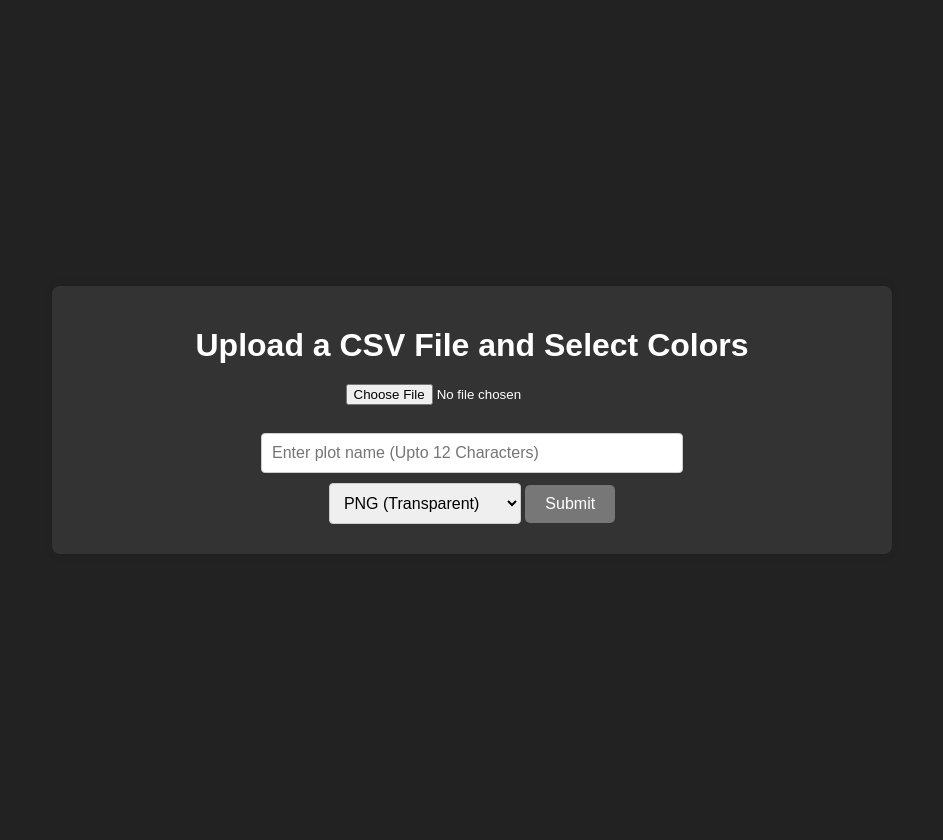
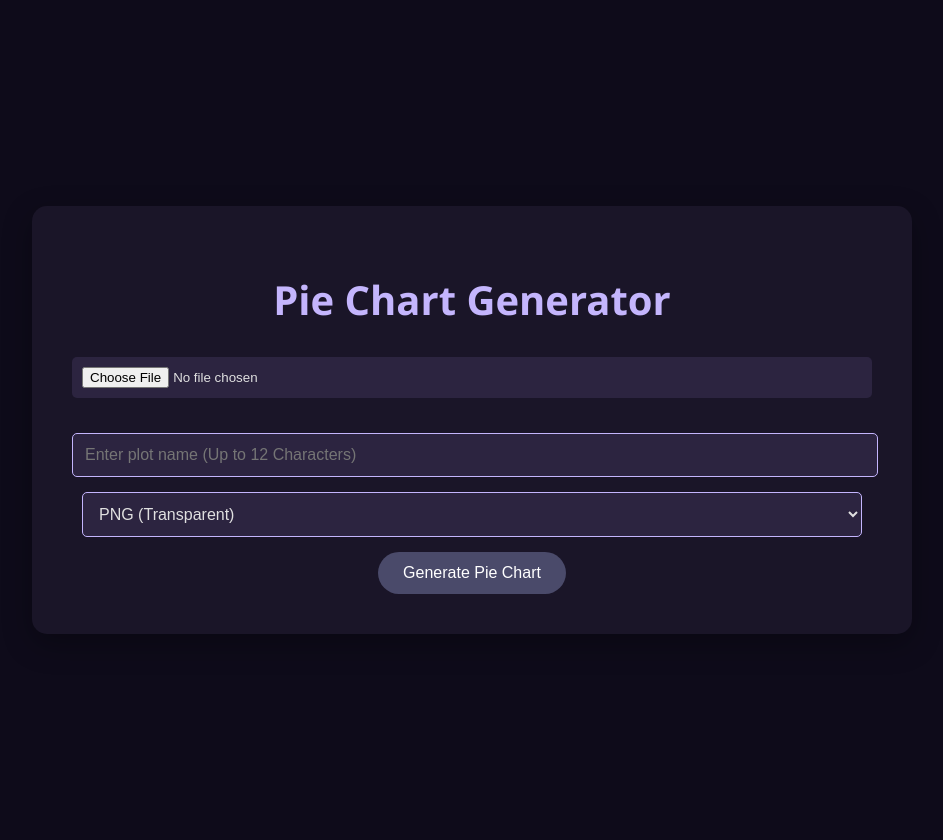
Before and after one commit to Pavan-RESTs/UK_Client, a Flask app: page / in a window 1280 px wide. Shown: the whole page, without its empty margins (168-1111 px from the left). Run offline with Flask 3, Linux system fonts and the light colour scheme.

Commit message:
Added center color selection

```diff
--- a/app.py
+++ b/app.py
@@ -8,17 +8,12 @@ import matplotlib.colors as mcolors
 from matplotlib import font_manager as fm
 import matplotlib.patches as patches
 import random
-import webbrowser
-from threading import Timer
 import json
 from core_file import giveFig
-
-
 
 random.seed(38)
 
 app = Flask(__name__)
-
 app.config['UPLOAD_FOLDER'] = 'uploads'
 app.config['RESULT_FOLDER'] = 'static/results'
 os.makedirs(app.config['UPLOAD_FOLDER'], exist_ok=True)
@@ -57,14 +52,14 @@ def upload_file():
     if file and file.filename.endswith('.csv'):
         filepath = os.path.join(app.config['UPLOAD_FOLDER'], 'data.csv')
         file.save(filepath)
-        df = pd.read_csv(filepath)
+        df = pd.read_csv(filepath, encoding='utf-8')
 
         selected_colors = json.loads(request.form.get('selectedColors', '[]'))
         custom_text = request.form.get('customText', 'Languages')
-        global file_format
-        file_format = request.form.get('fileFormat', 'png')  # Extract the selected file format
-        print(file_format)
-        giveFig(False, df, custom_text, False, True, lw=1, dpi1=1300, l=18, b=8, colors=selected_colors, format=file_format)
+        file_format = request.form.get('fileFormat', 'png')
+        center_color = request.form.get('centerColor', 'white')
+
+        giveFig(False, df, custom_text, False, True, lw=1, dpi1=100, l=18, b=8, colors=selected_colors, format=file_format, center_color=center_color)  # Modified to include center_color
 
         return render_template('result.html', img_path=f'static/results/plot.png')
 
@@ -72,11 +67,8 @@ def upload_file():
 
 @app.route('/download')
 def download_file():
-    filename = f'plot.{file_format}'  # Update the file extension based on the format
-    print(filename)
+    filename = f'plot.{file_format}'
     return send_file(os.path.join(app.config['RESULT_FOLDER'], filename), as_attachment=True)
-
-
 
 @app.route('/colors/<filename>')
 def serve_color(filename):
@@ -84,6 +76,3 @@ def serve_color(filename):
 
 if __name__ == '__main__':
     FlaskUI(app=app, server="flask").run()
-    # ui.run()
-    # Timer(1, open_browser).start()
-    # app.run(port=5000,debug=True)
--- a/templates/index.html
+++ b/templates/index.html
@@ -1,14 +1,46 @@
 <!DOCTYPE html>
-<html>
+<html lang="en">
   <head>
     <meta charset="UTF-8" />
+    <meta name="viewport" content="width=device-width, initial-scale=1.0" />
     <title>Pie Chart Generator</title>
-    <link rel="icon" href="Icon_.png" type="image/png" />
+    <link rel="icon" href="./Icon_.png" type="image/png" />
     <style>
+      :root {
+        --bg-color: #0e0b1a;
+        --container-bg: #1a1528;
+        --primary-color: #8b5cf6;
+        --secondary-color: #c4b5fd;
+        --text-color: #e0e0e0;
+        --input-bg: #2c2440;
+        --card-bg: #231c3a;
+      }
+
+      @keyframes radiantPulse {
+        0% {
+          box-shadow: 0 0 0 0 rgba(139, 92, 246, 0.4);
+        }
+        70% {
+          box-shadow: 0 0 0 10px rgba(139, 92, 246, 0);
+        }
+        100% {
+          box-shadow: 0 0 0 0 rgba(139, 92, 246, 0);
+        }
+      }
+
+      @keyframes fadeIn {
+        from {
+          opacity: 0;
+        }
+        to {
+          opacity: 1;
+        }
+      }
+
       body {
-        font-family: Arial, sans-serif;
-        background-color: #222; /* Dark background */
-        color: #fff; /* Light text */
+        font-family: "Segoe UI", Tahoma, Geneva, Verdana, sans-serif;
+        background-color: var(--bg-color);
+        color: var(--text-color);
         display: flex;
         justify-content: center;
         align-items: center;
@@ -16,86 +48,143 @@
         margin: 0;
         padding: 20px;
       }
+
       .container {
-        background: #333; /* Dark container background */
-        padding: 20px;
-        border-radius: 8px;
-        box-shadow: 0 0 10px rgba(0, 0, 0, 0.1);
+        background: var(--container-bg);
+        padding: 40px;
+        border-radius: 15px;
+        box-shadow: 0 10px 30px rgba(0, 0, 0, 0.3);
         text-align: center;
         max-width: 800px;
         width: 100%;
       }
+
       h1 {
+        margin-bottom: 30px;
+        color: var(--secondary-color);
+        font-size: 2.5em;
+        animation: fadeIn 1s ease-out;
+      }
+
+      input[type="file"] {
         margin-bottom: 20px;
-        color: #fff; /* Light text for headings */
+        background-color: var(--input-bg);
+        color: var(--text-color);
+        border: none;
+        padding: 10px;
+        border-radius: 5px;
+        width: calc(100% - 20px);
+        transition: background-color 0.3s ease;
       }
-      input[type="file"] {
-        margin-bottom: 0px;
+
+      input[type="file"]:hover {
+        background-color: #3d3256;
       }
+
       input[type="submit"] {
-        display: inline;
-        background-color: rgba(0, 123, 255, 0.8);
-        color: #fff;
+        background-color: var(--primary-color);
+        color: white;
         border: none;
-        padding: 10px 20px;
-        border-radius: 5px;
+        padding: 12px 25px;
+        border-radius: 25px;
         cursor: pointer;
         font-size: 16px;
+        transition: all 0.3s ease;
+        animation: radiantPulse 2s infinite;
       }
 
       input[type="submit"]:hover {
-        background-color: rgba(0, 123, 255, 0.8);
+        background-color: var(--secondary-color);
+        color: var(--bg-color);
+        transform: scale(1.05);
       }
+
       input[type="submit"]:disabled {
-        background-color: #777; /* Disabled button color */
+        background-color: #4a4a6a;
         cursor: not-allowed;
+        animation: none;
       }
+
       #colorSelection {
         display: none;
+        margin-top: 20px;
+        animation: fadeIn 0.5s ease-out;
       }
+
       #colorGrid {
         display: grid;
-        grid-template-columns: repeat(10, 1fr); /* Default 10 columns */
+        grid-template-columns: repeat(auto-fill, minmax(40px, 1fr));
         gap: 10px;
+        margin-top: 20px;
+        margin-bottom: 20px;
       }
+
       .color-img-container {
         display: flex;
+        flex-direction: column;
         align-items: center;
-        justify-content: center;
+        background-color: var(--card-bg);
+        padding: 5px;
+        border-radius: 8px;
+        transition: transform 0.2s ease, box-shadow 0.2s ease;
       }
+
+      .color-img-container:hover {
+        transform: translateY(-2px);
+        box-shadow: 0 5px 15px rgba(139, 92, 246, 0.2);
+      }
+
       .color-img {
-        padding-bottom: 10px;
-        width: 100%;
-        height: auto;
-        max-width: 20px; /* Adjust as needed */
-        max-height: 20px; /* Adjust as needed */
+        width: 30px;
+        height: 30px;
+        border-radius: 50%;
+        margin-bottom: 5px;
+        transition: transform 0.2s ease;
       }
-      #customText {
-        width: 50%; /* Full width */
-        padding: 10px; /* Padding around the text */
-        border: 1px solid #ccc; /* Border around the text field */
-        border-radius: 4px; /* Rounded corners */
-        font-size: 16px; /* Font size */
-        margin-bottom: 10px; /* Margin below the text field */
+
+      .color-img-container:hover .color-img {
+        transform: scale(1.1);
       }
+
+      #customText,
       #fileFormat {
-        width: 24%; /* Full width */
-        padding: 10px; /* Padding around the dropdown */
-        border: 1px solid #ccc; /* Border around the dropdown */
-        border-radius: 4px; /* Rounded corners */
-        font-size: 16px; /* Font size */
-        margin-bottom: 10px; /* Margin below the dropdown */
+        width: calc(100% - 20px);
+        padding: 12px;
+        border: 1px solid var(--secondary-color);
+        border-radius: 5px;
+        font-size: 16px;
+        margin-bottom: 15px;
+        background-color: var(--input-bg);
+        color: var(--text-color);
+        transition: all 0.3s ease;
       }
+
+      #customText:focus,
+      #fileFormat:focus {
+        border-color: var(--primary-color);
+        box-shadow: 0 0 0 2px rgba(139, 92, 246, 0.2);
+        outline: none;
+        transform: translateY(-2px);
+      }
+
+      #customText:hover,
+      #fileFormat:hover {
+        background-color: #3d3256;
+      }
+
       #colorCount {
-        margin-top: 10px;
+        margin-top: 15px;
         font-weight: bold;
+        color: var(--secondary-color);
+        transition: color 0.3s ease;
       }
+
       .spinner {
-        margin: 0 auto;
-        width: 40px;
-        height: 40px;
-        border: 5px solid rgba(255, 255, 255, 0.2);
-        border-top: 5px solid rgba(0, 123, 255, 0.8);
+        margin: 20px auto;
+        width: 50px;
+        height: 50px;
+        border: 5px solid var(--secondary-color);
+        border-top: 5px solid var(--primary-color);
         border-radius: 50%;
         animation: spin 1s linear infinite;
       }
@@ -112,7 +201,7 @@
   </head>
   <body>
     <div class="container">
-      <h1>Upload a CSV File and Select Colors</h1>
+      <h1>Pie Chart Generator</h1>
       <form
         id="uploadForm"
         action="/upload"
@@ -120,33 +209,36 @@
         enctype="multipart/form-data"
       >
         <input type="file" name="file" accept=".csv" id="csvFile" />
-        <br />
         <div id="colorCount"></div>
         <div id="colorSelection">
           <div id="colorGrid">
             <!-- Color images and checkboxes will be dynamically added here -->
           </div>
         </div>
-        <br />
         <input
           type="text"
           id="customText"
-          placeholder="Enter plot name (Upto 12 Characters)"
+          placeholder="Enter plot name (Up to 12 Characters)"
         />
-        <br />
         <select id="fileFormat">
           <option value="png">PNG (Transparent)</option>
           <option value="jpg">JPG</option>
           <option value="jpeg">JPEG</option>
         </select>
-        <input type="submit" value="Submit" id="submitBtn" disabled />
+        <input
+          type="submit"
+          value="Generate Pie Chart"
+          id="submitBtn"
+          disabled
+        />
       </form>
       <div id="loading" style="display: none; text-align: center">
         <div class="spinner"></div>
-        <p>Loading, please wait...</p>
+        <p>Generating your pie chart...</p>
       </div>
     </div>
     <script>
+      // The JavaScript remains the same as in the original file
       const csvFile = document.getElementById("csvFile");
       const colorSelection = document.getElementById("colorSelection");
       const colorGrid = document.getElementById("colorGrid");
@@ -155,7 +247,6 @@
       const colorCountDiv = document.getElementById("colorCount");
 
       let requiredColors = 0;
-      let gridColumns = 10; // Default number of columns
 
       csvFile.addEventListener("change", async (event) => {
         const file = event.target.files[0];
@@ -168,7 +259,7 @@
         });
 
         const data = await response.json();
-        requiredColors = data.column_count;
+        requiredColors = data.column_count + 1;
 
         colorGrid.innerHTML = "";
         colorSelection.style.display = "block";
@@ -325,34 +416,24 @@
           "yellowgreen",
         ];
 
-        const rowsPerTable = Math.ceil(colors.length / gridColumns);
-
-        for (let i = 0; i < colors.length; i += rowsPerTable) {
-          const row = document.createElement("div");
-          row.className = "color-grid-row";
-
-          for (let j = i; j < i + rowsPerTable && j < colors.length; j++) {
+        colors.forEach((color, index) => {
           const colorImgContainer = document.createElement("div");
           colorImgContainer.className = "color-img-container";
 
-            const img = document.createElement("img");
-            img.src = `/colors/${colors[j]}.png`;
-            img.alt = colors[j];
+          const img = document.createElement("div");
+          img.style.backgroundColor = color;
           img.className = "color-img";
 
           const checkbox = document.createElement("input");
           checkbox.type = "checkbox";
           checkbox.name = "colors";
-            checkbox.value = colors[j];
-            checkbox.dataset.index = j;
+          checkbox.value = color;
+          checkbox.dataset.index = index;
 
           colorImgContainer.appendChild(img);
           colorImgContainer.appendChild(checkbox);
-            row.appendChild(colorImgContainer);
-          }
-
-          colorGrid.appendChild(row);
-        }
+          colorGrid.appendChild(colorImgContainer);
+        });
 
         const checkboxes = document.querySelectorAll('input[name="colors"]');
         checkboxes.forEach((checkbox) => {
@@ -369,19 +450,21 @@
       function updateColorCount(selectedCount) {
         colorCountDiv.textContent = `Select ${requiredColors} colors (${selectedCount}/${requiredColors} selected)`;
       }
+
       uploadForm.addEventListener("submit", (event) => {
         event.preventDefault();
 
-        // Show loading spinner
         document.getElementById("loading").style.display = "block";
 
         const formData = new FormData(uploadForm);
         const selectedColors = Array.from(
           document.querySelectorAll('input[name="colors"]:checked')
         ).map((checkbox) => checkbox.value);
+        const centerColor = selectedColors.pop();
         const customText = document.getElementById("customText").value;
         const fileFormat = document.getElementById("fileFormat").value;
 
+        formData.append("centerColor", centerColor);
         formData.append("selectedColors", JSON.stringify(selectedColors));
         formData.append("customText", customText);
         formData.append("fileFormat", fileFormat);
```
Also changed, not shown: Noto_Sans_Tamil/OFL.txt (deleted, +0 -93 lines), core_file.py (+5 -28 lines), templates/result.html (+69 -38 lines), uploads/data.csv (+10 -17 lines), Noto_Sans_Tamil/Chenet P102.ttf (added), Noto_Sans_Tamil/Lohit-Tamil.ttf (added), Noto_Sans_Tamil/Noto Sans Tamil Regular.ttf (renamed from Noto_Sans_Tamil/static/NotoSansTamil-Regular.ttf), Noto_Sans_Tamil/README.txt (deleted), Noto_Sans_Tamil/Sample.ttf (added), static/results/plot.jpg (added), 6 other files. Lines whose indentation alone changed are shown as unchanged.
